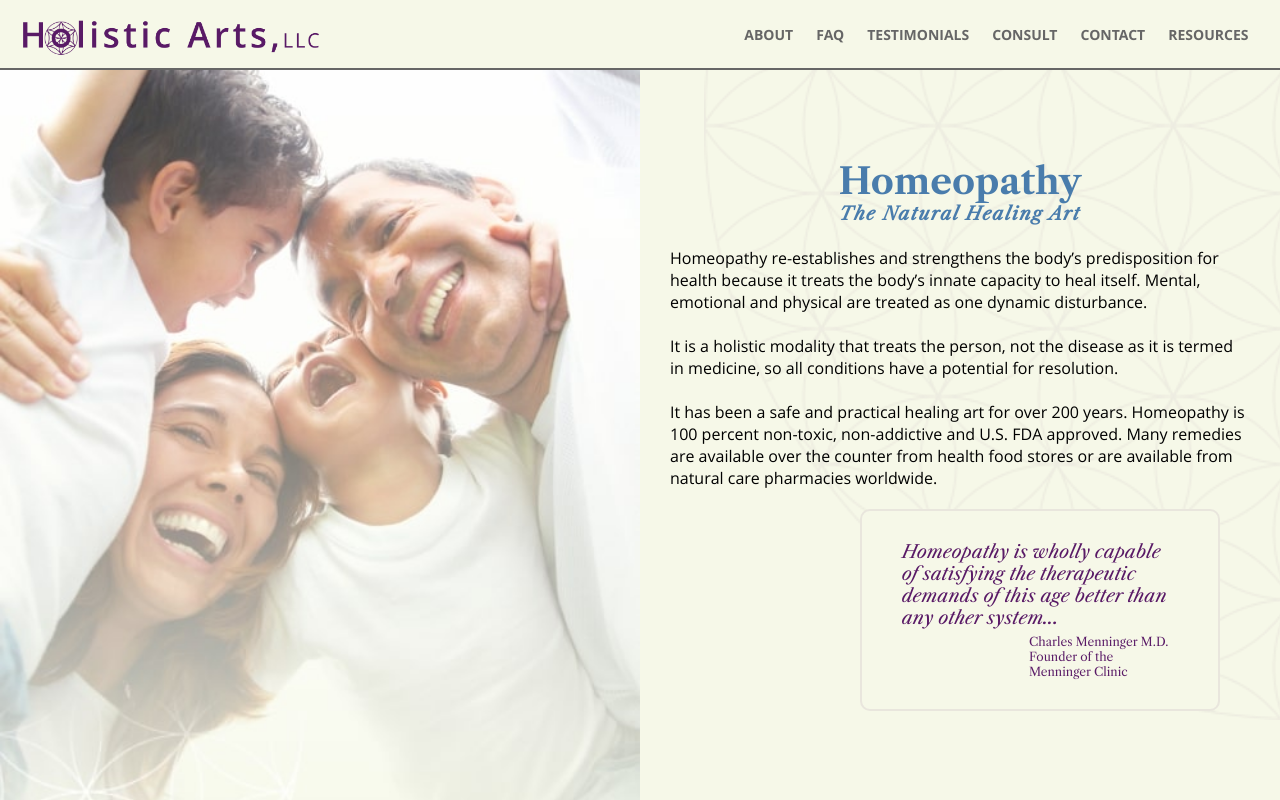
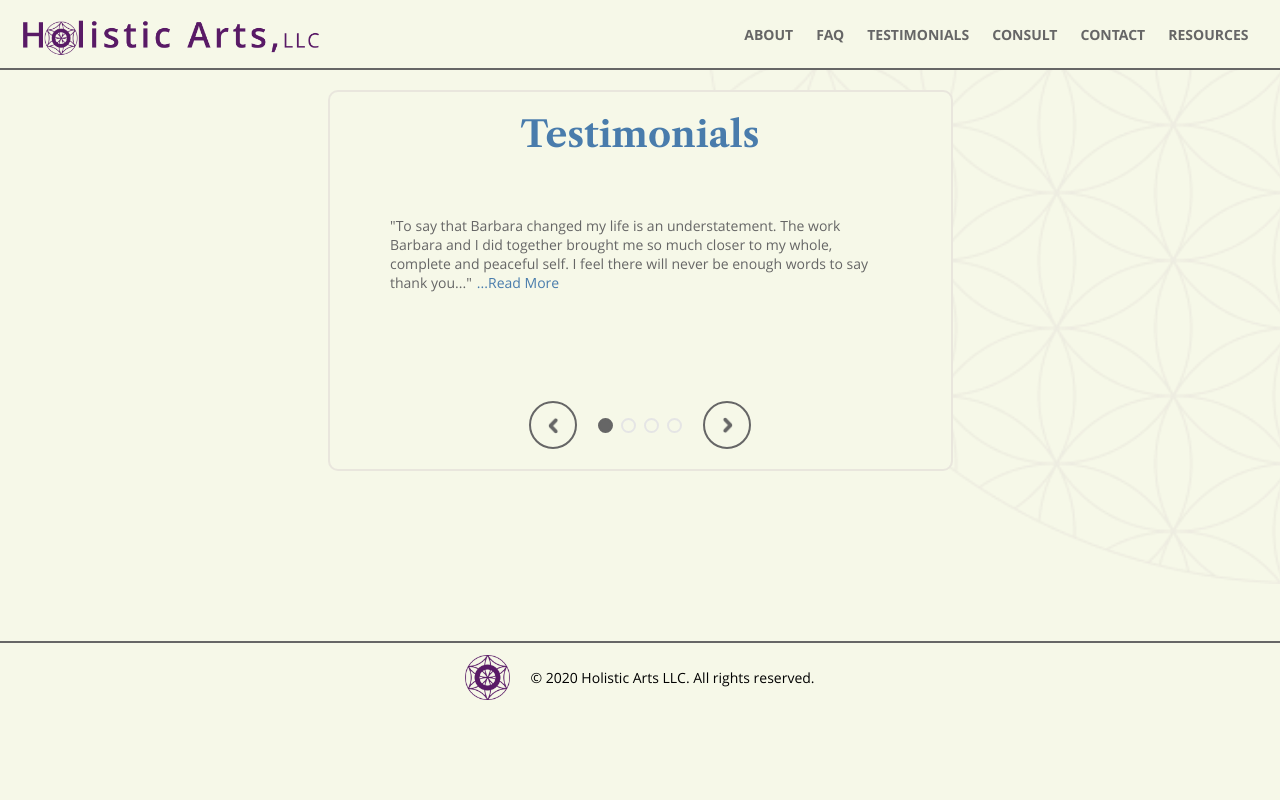
Before and after one commit to joe-gerhard/holistic-arts, a React (Create React App) app: page /testimonials in a window 1280 px wide. Shown: the top 800 px of the page. Built offline with nearby package versions, Linux system fonts and the light colour scheme; a web font is replaced by a local one.

Commit message:
Move testimonials to their own page

```diff
--- a/src/components/Navbar/Navbar.tsx
+++ b/src/components/Navbar/Navbar.tsx
@@ -4,74 +4,12 @@ import { useHistory } from "react-router-dom";
 import holisticArtsLogo from "../../images/HolisticArtsLogo.png";
 import menuIcon from "../../images/MenuIcon.png";
 
-interface NavbarProps {
-  refs: {
-    FAQRef: React.RefObject<HTMLDivElement | null>;
-    testimonialRef: React.RefObject<HTMLDivElement>;
-  };
-}
-
-const Navbar: React.FC<NavbarProps> = ({ refs }) => {
-  const { FAQRef, testimonialRef } = refs;
+const Navbar: React.FC = () => {
   const [isMenuOpen, setIsMenuOpen] = useState<boolean>(false);
   const history = useHistory();
 
   const handleToggleMenuOpen = () => {
     setIsMenuOpen((isMenuOpen) => !isMenuOpen);
-  };
-
-  const handleNavigateToFAQ = () => {
-    const navbarHeight = 70;
-    let offsetTop = navbarHeight;
-
-    if (FAQRef.current) {
-      offsetTop = FAQRef.current.offsetTop;
-    }
-
-    if (history.location.pathname !== "/") {
-      history.push("/");
-      setTimeout(() => {
-        if (!FAQRef.current) return;
-        window.scrollTo({
-          left: 0,
-          top: FAQRef.current.offsetTop - navbarHeight,
-          behavior: "smooth",
-        });
-      }, 200);
-    }
-
-    window.scrollTo({
-      left: 0,
-      top: offsetTop - navbarHeight,
-      behavior: "smooth",
-    });
-  };
-
-  const handleNavigateToTestimonials = () => {
-    const navbarHeight = 70;
-    let offsetTop = navbarHeight;
-
-    if (testimonialRef.current) {
-      offsetTop = testimonialRef.current.offsetTop;
-    }
-
-    if (history.location.pathname !== "/") {
-      history.push("/");
-      setTimeout(() => {
-        if (!testimonialRef.current) return;
-        window.scrollTo({
-          left: 0,
-          top: testimonialRef.current.offsetTop - navbarHeight,
-          behavior: "smooth",
-        });
-      }, 200);
-    }
-
-    window.scrollTo({
-      left: 0,
-      top: offsetTop - navbarHeight,
-      behavior: "smooth",
-    });
   };
 
   return (
@@ -92,10 +30,10 @@ const Navbar: React.FC<NavbarProps> = ({ refs }) => {
       />
       <Styled.Menu isOpen={isMenuOpen} onClick={handleToggleMenuOpen}>
         <Styled.NavbarLink to="/about">ABOUT</Styled.NavbarLink>
-        <Styled.NavbarLink as="span" onClick={handleNavigateToFAQ}>
+        <Styled.NavbarLink to="/faq">
           FAQ
         </Styled.NavbarLink>
-        <Styled.NavbarLink as="span" onClick={handleNavigateToTestimonials}>
+        <Styled.NavbarLink to="/testimonials">
           TESTIMONIALS
         </Styled.NavbarLink>
         <Styled.NavbarLink to="/consultation">CONSULT</Styled.NavbarLink>
@@ -107,7 +45,7 @@ const Navbar: React.FC<NavbarProps> = ({ refs }) => {
         <Styled.NavbarLink to="/faq">
           FAQ
         </Styled.NavbarLink>
-        <Styled.NavbarLink as="span" onClick={handleNavigateToTestimonials}>
+        <Styled.NavbarLink to="/testimonials">
           TESTIMONIALS
         </Styled.NavbarLink>
         <Styled.NavbarLink to="/consultation">CONSULT</Styled.NavbarLink>
--- a/src/components/TestimonialSection/TestimonailSection.tsx
+++ b/src/components/TestimonialSection/TestimonailSection.tsx
@@ -4,13 +4,7 @@ import { ContentWrapper } from "../../styles/baseStyles";
 import arrow from "../../images/Arrow.png";
 import reviews from "./reviews";
 
-interface TestimonialSectionProps {
-  testimonialRef: React.RefObject<HTMLDivElement>;
-}
-
-const TestimonialSection: React.FC<TestimonialSectionProps> = ({
-  testimonialRef,
-}) => {
+const TestimonialSection: React.FC = () => {
   const [reviewIdx, setReviewIdx] = useState<number>(0);
   const [shouldShowFullReview, setShouldShowFullReview] = useState<boolean>(
     false
@@ -35,7 +29,7 @@ const TestimonialSection: React.FC<TestimonialSectionProps> = ({
   };
 
   return (
-    <Styled.TestimonialSection ref={testimonialRef}>
+    <Styled.TestimonialSection>
       <Styled.BackgroundImage />
       <ContentWrapper>
         <Styled.Card>
--- a/src/components/TestimonialSection/styles.ts
+++ b/src/components/TestimonialSection/styles.ts
@@ -15,10 +15,10 @@ const TestimonialSection = styled(Section)(
 
 const BackgroundImage = styled.div`
   position: absolute;
-  width: 50vw;
-  height: 50vh;
-  bottom: 0;
-  left: 0;
+  width: 45%;
+  height: 90%;
+  top: 0;
+  right: 0;
   z-index: 0;
 
   &::after {
@@ -26,7 +26,7 @@ const BackgroundImage = styled.div`
     background: url(${flowerOfLife});
     background-size: 150vh;
     background-repeat: no-repeat;
-    background-position: bottom 100% left 100%;
+    background-position: top 100% right 100%;
     opacity: 0.05;
     top: 0;
     left: 0;
--- a/src/pages/App/App.tsx
+++ b/src/pages/App/App.tsx
@@ -1,4 +1,4 @@
-import React, { useEffect, useRef } from "react";
+import React, { useEffect } from "react";
 import Styled from "./styles";
 import Navbar from "../../components/Navbar";
 import { Switch, Route, useHistory } from "react-router-dom";
@@ -8,16 +8,9 @@ import ConsultationPage from "../ConsultationPage";
 import ResourcesPage from "../ResourcesPage";
 import ContactPage from "../ContactPage";
 import FAQPage from "../FAQPage";
+import TestimonialsPage from "../TestimonialsPage";
 
 function App() {
-  const FAQRef = useRef<HTMLDivElement>(null);
-  const testimonialRef = useRef<HTMLDivElement>(null);
-
-  const refs = {
-    FAQRef,
-    testimonialRef,
-  };
-
   const history = useHistory();
 
   useEffect(() => {
@@ -31,14 +24,15 @@ function App() {
 
   return (
     <Styled.App>
-      <Navbar refs={refs} />
+      <Navbar/>
       <Switch>
         <Route exact path="/about" component={AboutPage} />
         <Route exact path="/contact" component={ContactPage} />
         <Route exact path="/consultation" component={ConsultationPage} />
         <Route exact path="/resources" component={ResourcesPage} />
         <Route exact path="/faq" component={FAQPage} />
-        <Route path="/" render={() => <LandingPage refs={refs} />} />
+        <Route exact path="/testimonials" component={TestimonialsPage} />
+        <Route path="/" render={() => <LandingPage/>} />
       </Switch>
     </Styled.App>
   );
--- a/src/pages/LandingPage/LandingPage.tsx
+++ b/src/pages/LandingPage/LandingPage.tsx
@@ -2,25 +2,14 @@ import React from "react";
 import Styled from "./styles";
 import Footer from "../../components/Footer";
 import SplashSection from "../../components/SplashSection";
-import TestimonialSection from "../../components/TestimonialSection";
 import AboutHomeopathySection from "../../components/AboutHomeopathySection";
 
-interface LandingPageProps {
-  refs: {
-    FAQRef: React.RefObject<HTMLDivElement>;
-    testimonialRef: React.RefObject<HTMLDivElement>;
-  };
-}
-
-const LandingPage: React.FC<LandingPageProps> = ({ refs }) => {
-  const { testimonialRef } = refs;
+const LandingPage: React.FC = () => {
 
   return (
     <Styled.LandingPage>
       <SplashSection />
       <AboutHomeopathySection />
-      {/* <FAQSection FAQRef={FAQRef} /> */}
-      <TestimonialSection testimonialRef={testimonialRef} />
       <Footer />
     </Styled.LandingPage>
   );
--- /dev/null
+++ b/src/pages/TestimonialsPage/TestimonialsPage.tsx
@@ -0,0 +1,15 @@
+import React from "react";
+import Styled from "./styles";
+import Footer from "../../components/Footer";
+import TestimonialSection from "../../components/TestimonialSection";
+
+const TestimonialsPage = () => {
+  return (
+    <Styled.TestimonialsPage>
+      <TestimonialSection />
+      <Footer />
+    </Styled.TestimonialsPage>
+  );
+};
+
+export default TestimonialsPage;
--- /dev/null
+++ b/src/pages/TestimonialsPage/index.ts
@@ -0,0 +1 @@
+export { default } from "./TestimonialsPage";
--- /dev/null
+++ b/src/pages/TestimonialsPage/styles.ts
@@ -0,0 +1,12 @@
+import styled from "styled-components";
+
+const TestimonialsPage = styled.main`
+  width: 100%;
+  display: flex;
+  flex-direction: column;
+  align-items: center;
+`;
+
+export default {
+  TestimonialsPage,
+};
```
